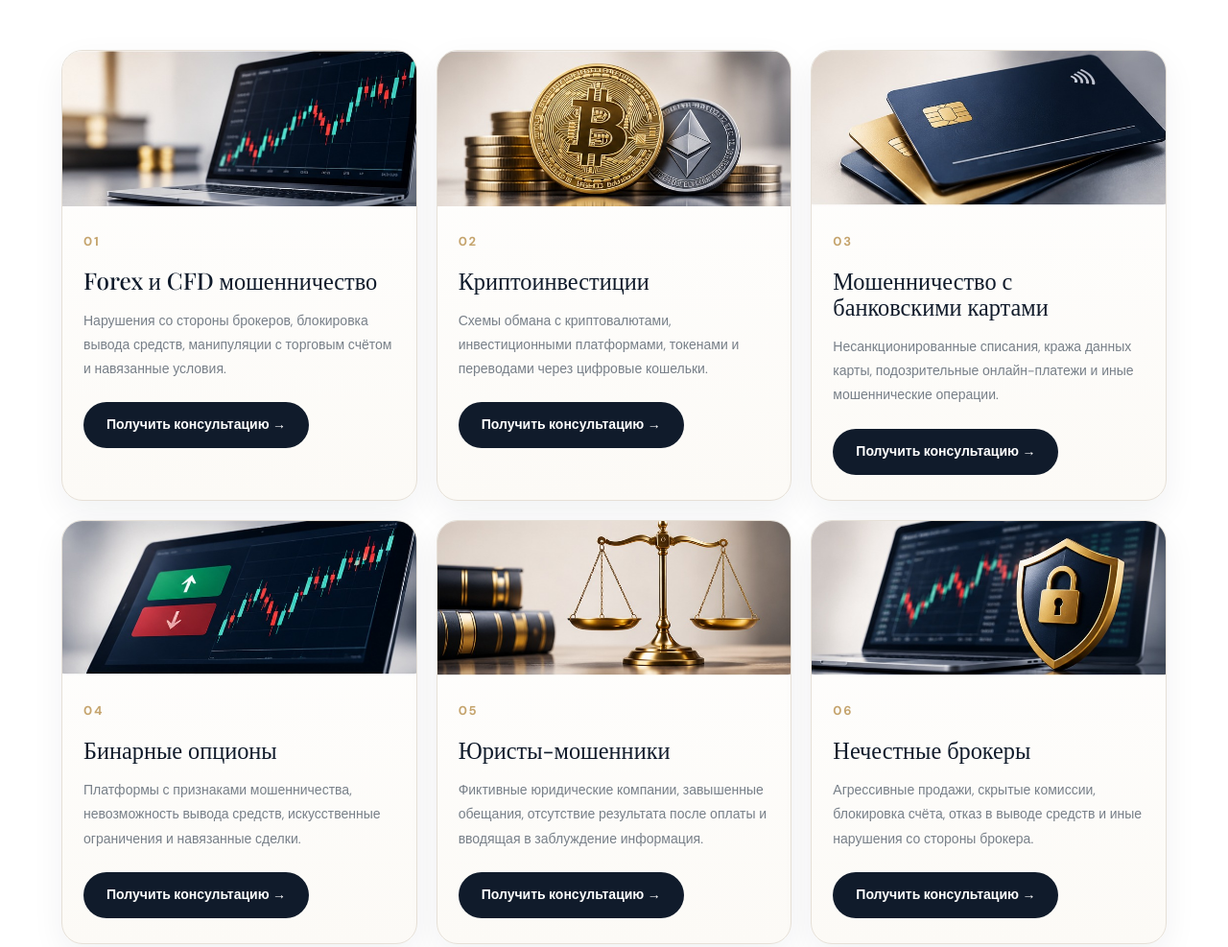
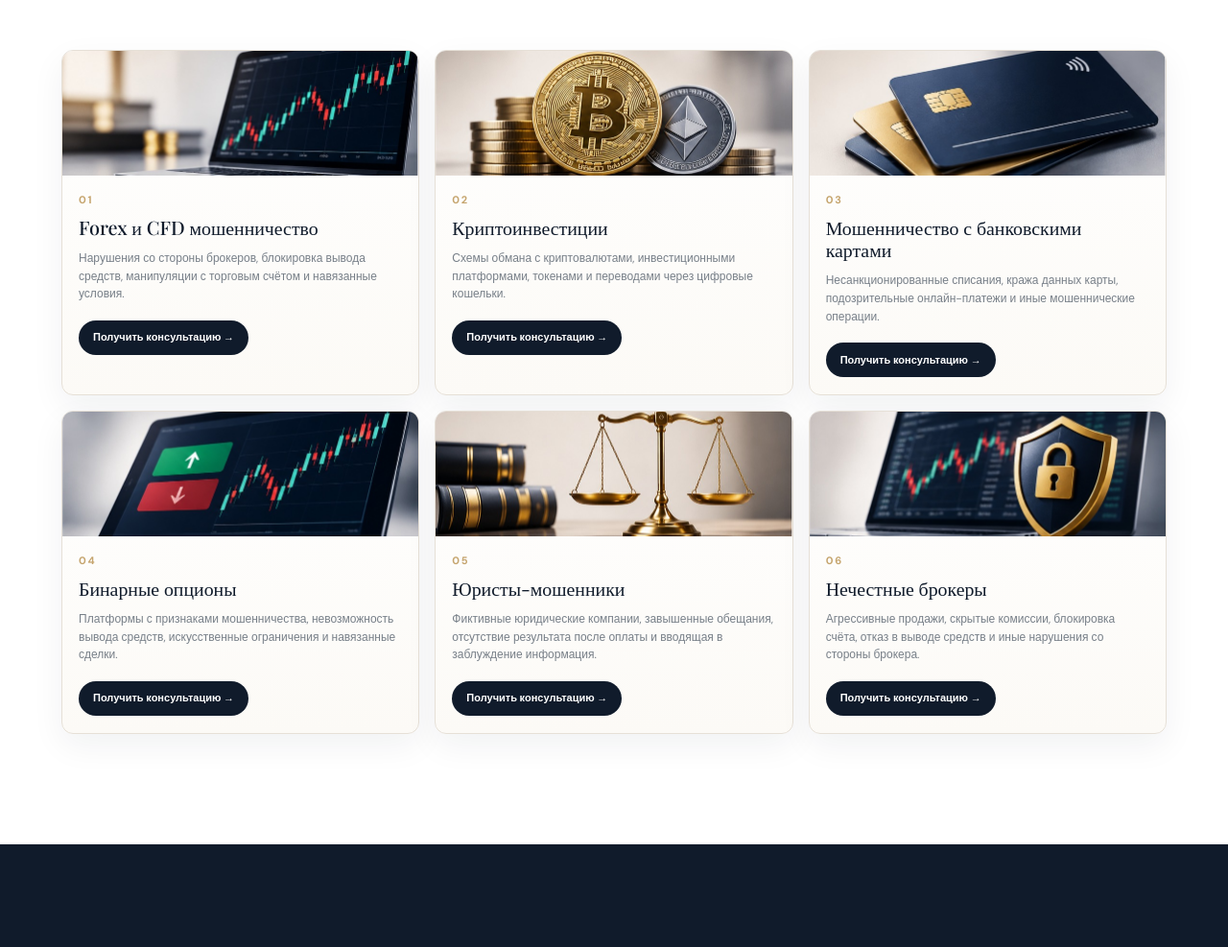
Before and after one commit to starsnavigator0-byte/legion-law, a plain HTML site: page index.html in a window 1280 px wide. Shown: the part 1958-2945 px from the top of the page at 96% size. Drawn offline with nearby package versions, Linux system fonts and the light colour scheme.

Commit message:
Add files via upload

```diff
--- a/css/style.css
+++ b/css/style.css
@@ -1225,3 +1225,90 @@ a {
         font-size: clamp(23px, 6vw, 30px);
     }
 }
+
+
+/* Compact services: strictly constrained within the page width */
+html, body { max-width: 100%; overflow-x: clip; }
+.services, .services > .container { min-width: 0; max-width: 100%; }
+.services-grid--cases {
+    display: grid;
+    grid-template-columns: repeat(3, minmax(0, 1fr));
+    gap: 16px;
+    max-width: 100%;
+    width: 100%;
+    min-width: 0;
+}
+.service-card--case {
+    display: flex;
+    flex-direction: column;
+    width: 100%;
+    min-width: 0;
+    max-width: 100%;
+    min-height: 0;
+    padding: 0;
+    border-radius: 12px;
+    overflow: hidden;
+}
+.service-card--case .service-media {
+    flex: 0 0 auto;
+    width: 100%;
+    height: 130px;
+    aspect-ratio: auto;
+    overflow: hidden;
+}
+.service-card--case .service-media img {
+    display: block;
+    width: 100%;
+    max-width: 100%;
+    height: 100%;
+    object-fit: cover;
+}
+.service-card--case .service-body {
+    display: flex;
+    flex: 1;
+    min-width: 0;
+    flex-direction: column;
+    align-items: flex-start;
+    padding: 16px 17px 18px;
+}
+.service-card--case .service-number {
+    margin: 0 0 8px;
+    font-size: 11px;
+}
+.service-card--case h3 {
+    margin: 0;
+    font-size: clamp(18px, 1.55vw, 23px);
+    line-height: 1.17;
+    overflow-wrap: anywhere;
+}
+.service-card--case p {
+    margin-top: 11px;
+    font-size: 12px;
+    line-height: 1.55;
+    overflow-wrap: anywhere;
+}
+.service-card--case .service-link {
+    box-sizing: border-box;
+    min-height: 36px;
+    max-width: 100%;
+    margin-top: auto;
+    padding: 9px 15px;
+    font-size: 11px;
+    line-height: 1.35;
+    border-radius: 30px;
+    white-space: normal;
+    text-align: center;
+}
+.service-card--case .service-body > p + .service-link { margin-top: 18px; }
+@media (max-width: 950px) {
+    .services-grid--cases { grid-template-columns: repeat(2, minmax(0, 1fr)); }
+    .service-card--case .service-media { height: 145px; }
+    .service-card--case h3 { font-size: clamp(20px, 2.4vw, 23px); }
+}
+@media (max-width: 600px) {
+    .services-grid--cases { grid-template-columns: minmax(0, 1fr); gap: 14px; }
+    .service-card--case .service-media { height: 165px; }
+    .service-card--case .service-body { padding: 16px; }
+    .service-card--case h3 { font-size: 23px; }
+    .service-card--case .service-link { width: auto; font-size: 12px; }
+}
--- a/index.html
+++ b/index.html
@@ -21,7 +21,7 @@
 
 <link href="https://fonts.googleapis.com/css2?family=DM+Sans:wght@400;500;600;700&family=Playfair+Display:wght@400;500;600;700&display=swap" rel="stylesheet">
 
-<link rel="stylesheet" href="css/style.css">
+<link rel="stylesheet" href="css/style.css?v=20261117-compact2">
 </head>
 
 <body>
```
